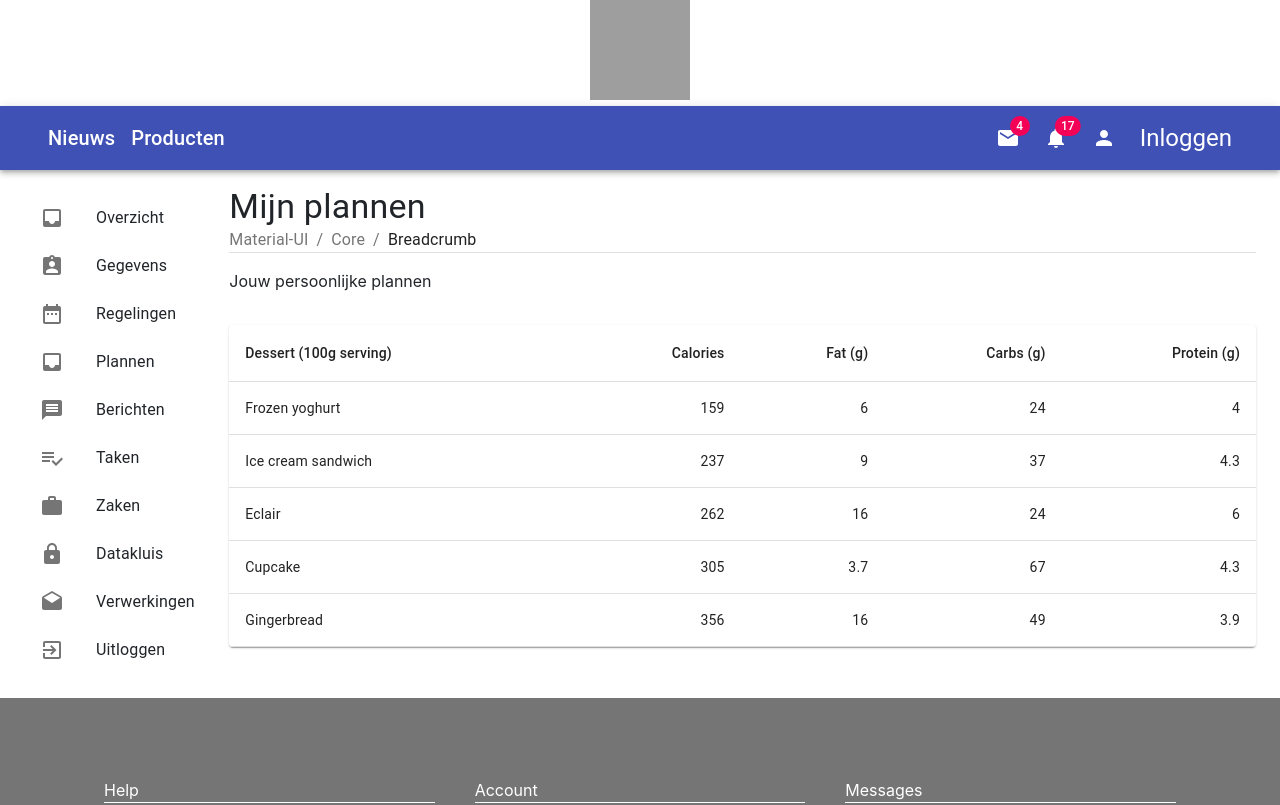
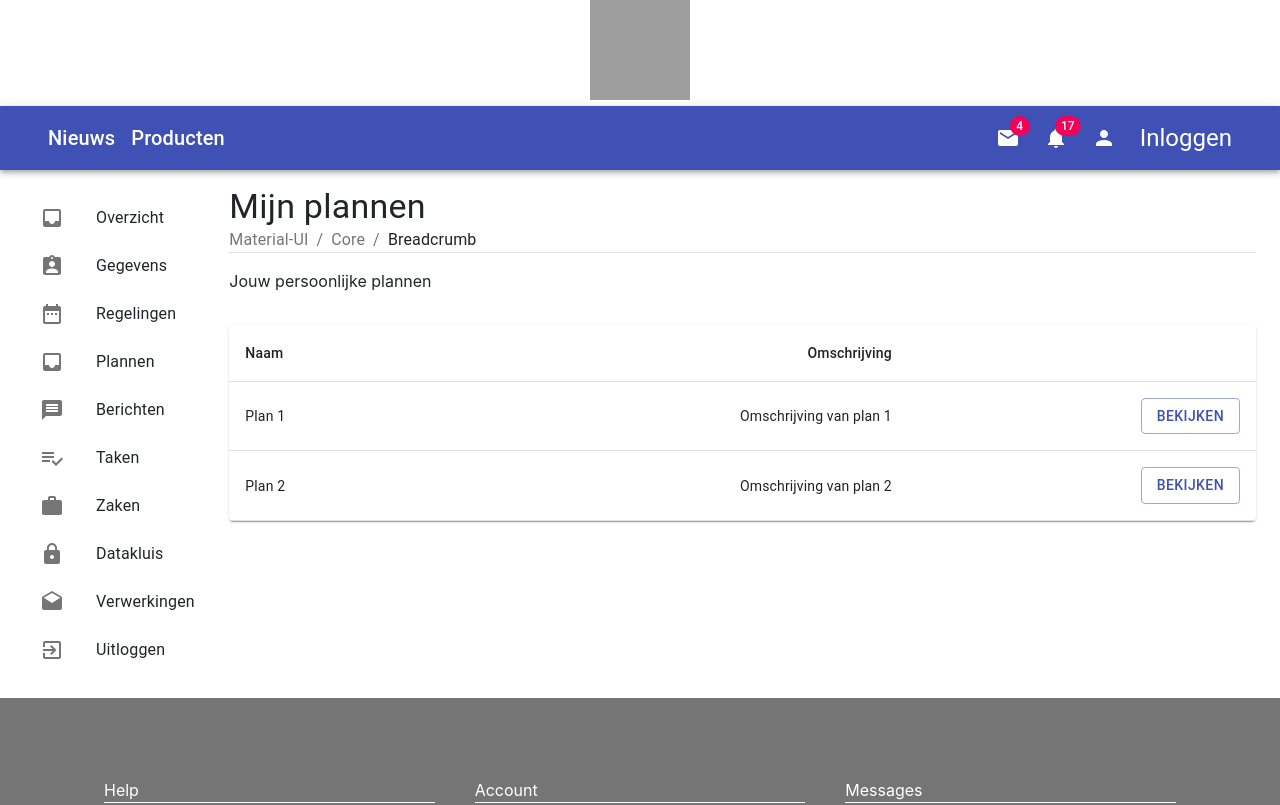
Before and after one commit to ConductionNL/api-connector, a Next.js app in the folder pwa/: page /plans in a window 1280 px wide. Shown: the top 805 px of the page. Built offline with nearby package versions, Linux system fonts and the light colour scheme; grey boxes are pictures that could not be loaded.

Commit message:
update plans pages

```diff
--- a/pwa/components/plans/table.tsx
+++ b/pwa/components/plans/table.tsx
@@ -6,44 +6,37 @@ import TableContainer from '@material-ui/core/TableContainer';
 import TableHead from '@material-ui/core/TableHead';
 import TableRow from '@material-ui/core/TableRow';
 import Paper from '@material-ui/core/Paper';
+import Button from "@material-ui/core/Button";
+import {Link} from "@material-ui/core";
 
-function createData(name, calories, fat, carbs, protein) {
-  return { name, calories, fat, carbs, protein };
-}
-
-const rows = [
-  createData('Frozen yoghurt', 159, 6.0, 24, 4.0),
-  createData('Ice cream sandwich', 237, 9.0, 37, 4.3),
-  createData('Eclair', 262, 16.0, 24, 6.0),
-  createData('Cupcake', 305, 3.7, 67, 4.3),
-  createData('Gingerbread', 356, 16.0, 49, 3.9),
-];
-
-
-export default function PlansTable() {
+export default function PlansTable({plans = null}) {
 
   return (
     <TableContainer component={Paper}>
       <Table aria-label="simple table">
         <TableHead>
           <TableRow>
-            <TableCell>Dessert (100g serving)</TableCell>
-            <TableCell align="right">Calories</TableCell>
-            <TableCell align="right">Fat&nbsp;(g)</TableCell>
-            <TableCell align="right">Carbs&nbsp;(g)</TableCell>
-            <TableCell align="right">Protein&nbsp;(g)</TableCell>
+            <TableCell>Naam</TableCell>
+            <TableCell align="right">Omschrijving</TableCell>
+            <TableCell align="right"></TableCell>
           </TableRow>
         </TableHead>
         <TableBody>
-          {rows.map((row) => (
+          {
+            plans !== null &&
+            plans.map((row) => (
             <TableRow key={row.name}>
               <TableCell component="th" scope="row">
                 {row.name}
               </TableCell>
-              <TableCell align="right">{row.calories}</TableCell>
-              <TableCell align="right">{row.fat}</TableCell>
-              <TableCell align="right">{row.carbs}</TableCell>
-              <TableCell align="right">{row.protein}</TableCell>
+              <TableCell align="right">{row.description}</TableCell>
+              <TableCell align="right">
+                <Button variant="outlined" color="primary">
+                  <Link href={"/plans/" + row.id}>
+                    Bekijken
+                  </Link>
+                </Button>
+              </TableCell>
             </TableRow>
           ))}
         </TableBody>
--- a/pwa/pages/plans/index.tsx
+++ b/pwa/pages/plans/index.tsx
@@ -12,6 +12,18 @@ import PlansTable from "../../components/plans/table";
 function Index() {
 
   const title = 'Mijn plannen';
+  const description = 'Jouw persoonlijke plannen';
+  const plans = [
+    {
+      id: 1,
+      name: "Plan 1",
+      description: "Omschrijving van plan 1"
+    },
+    {
+      id: 2,
+      name: "Plan 2",
+      description: "Omschrijving van plan 2"
+    }];
 
   return <>
     <Layout title={title} description="waar kan ik deze description zien"  >
@@ -24,10 +36,10 @@ function Index() {
         <Grid item sm={12} md={10}>
           <PageHeader title={title} />
           <Box paddingTop={2} paddingBottom={2}>
-            <p>Jouw persoonlijke plannen</p>
+            <p>{description}</p>
           </Box>
 
-          <PlansTable />
+          <PlansTable plans={plans}/>
         </Grid>
       </Grid>
     </Layout>
--- a/pwa/pages/products/index.tsx
+++ b/pwa/pages/products/index.tsx
@@ -19,6 +19,7 @@ import ProductCards from "../../components/products/card";
 function Index() {
 
   const title = 'Producten'
+  const description = 'Omschrijving over producten'
   const products = [
     {
       id: 1,
@@ -43,7 +44,7 @@ function Index() {
         <Grid item sm={12} md={10}>
           <PageHeader title={title} />
           <Box paddingTop={2} paddingBottom={2}>
-            <p>Omschrijving over producten</p>
+            <p>{description}</p>
           </Box>
 
           <ProductCards products={products}/>
```
Also changed, not shown: pwa/pages/plans/[id].tsx (added, +65 -0 lines).
